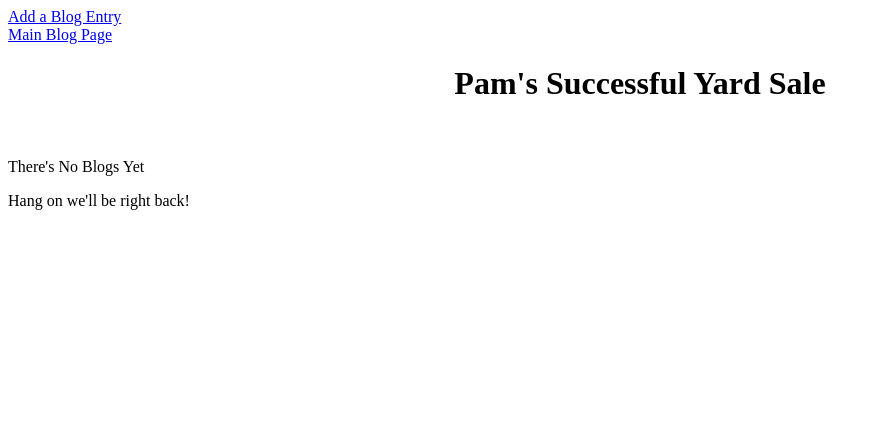
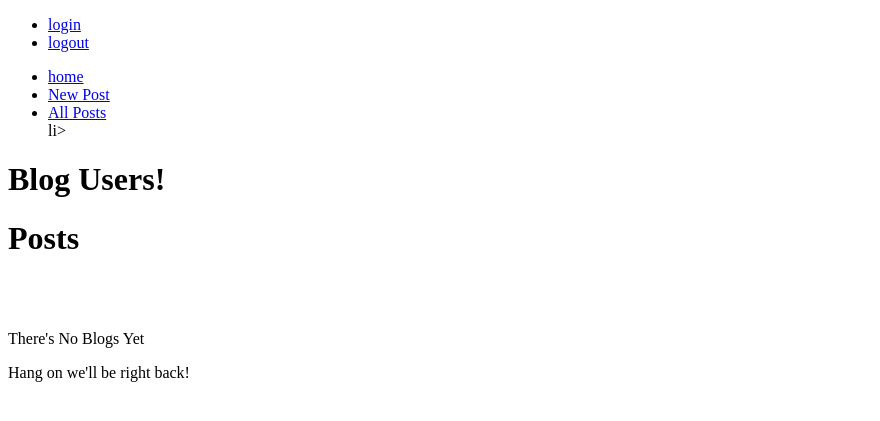
Before and after one commit to gethubbie/blogz, a Python web app: template templates/blog.html in a window 1280 px wide. Shown: the top 421 px of the page, without its empty margins (0-880 px from the left). Run offline with Jinja, Linux system fonts and the light colour scheme; the template is opened without the code that fills it, so the values that code supplies are empty.

Commit message:
Updated code

```diff
--- a/templates/base.html
+++ b/templates/base.html
@@ -2,18 +2,27 @@
 <html>
     <head>
     <title>{{title}}</title>
-     </head>
+    </head>
         <style>
             .error{
             color: purple;
             }
         </style>
+    </head>
         <body>
-            <header>
+            <nav>
+                <ul>
+                    <li><a href='/login'>login</a></li>
+                    <li><a href='lougout'>logout</a></li>
+                </ul>
+                <ul>
+                    <li><a href='/'>home</a></li>
+                    <li><a href="/newpost">New Post</a></li>
+                    <li><a href="/blog">All Posts</a></li>li>
+                </ul>
+            </nav>
 
-                <nav><a href="/newpost">Add a Blog Entry</a><br><a href="/blog">Main Blog Page</a>
-                </nav>
-            </header>
+<h1>Blog Users!</h1>
 
         {% block content %}
         {% endblock %}
--- a/templates/blog.html
+++ b/templates/blog.html
@@ -2,7 +2,7 @@
 
 {% block content %}
 
-<h1 align='center'>Pam's Successful Yard Sale</h1><br>
+<h1>Posts</h1><br><br>
 
 {% if all_blogs|length == 0 %}
     <p>There's No Blogs Yet</p>
@@ -11,7 +11,7 @@
     {% for single_blog in all_blogs %}
         <h2><a href='/?id={{single_blog.id}}' >{{single_blog.title}}</a></h2>
         <p>{{single_blog.body}}</p>
-
+        <h4>written by: <a href="/blog?userid={{single.owner_id}}">{{single.owner.username }}</a></h4>
     {% endfor %}
 
 {% endif %}
--- a/templates/single.html
+++ b/templates/single.html
@@ -8,4 +8,6 @@
 
 <p>{{blog.body}}</p>
 
+<h4>written by: <a href="/blog?userid={{single.owner_id}}">{{single.owner.username }}</a></h4>
+
 {% endblock %}
```
Also changed, not shown: main.py (+4 -4 lines), templates/index.html (+8 -0 lines).
